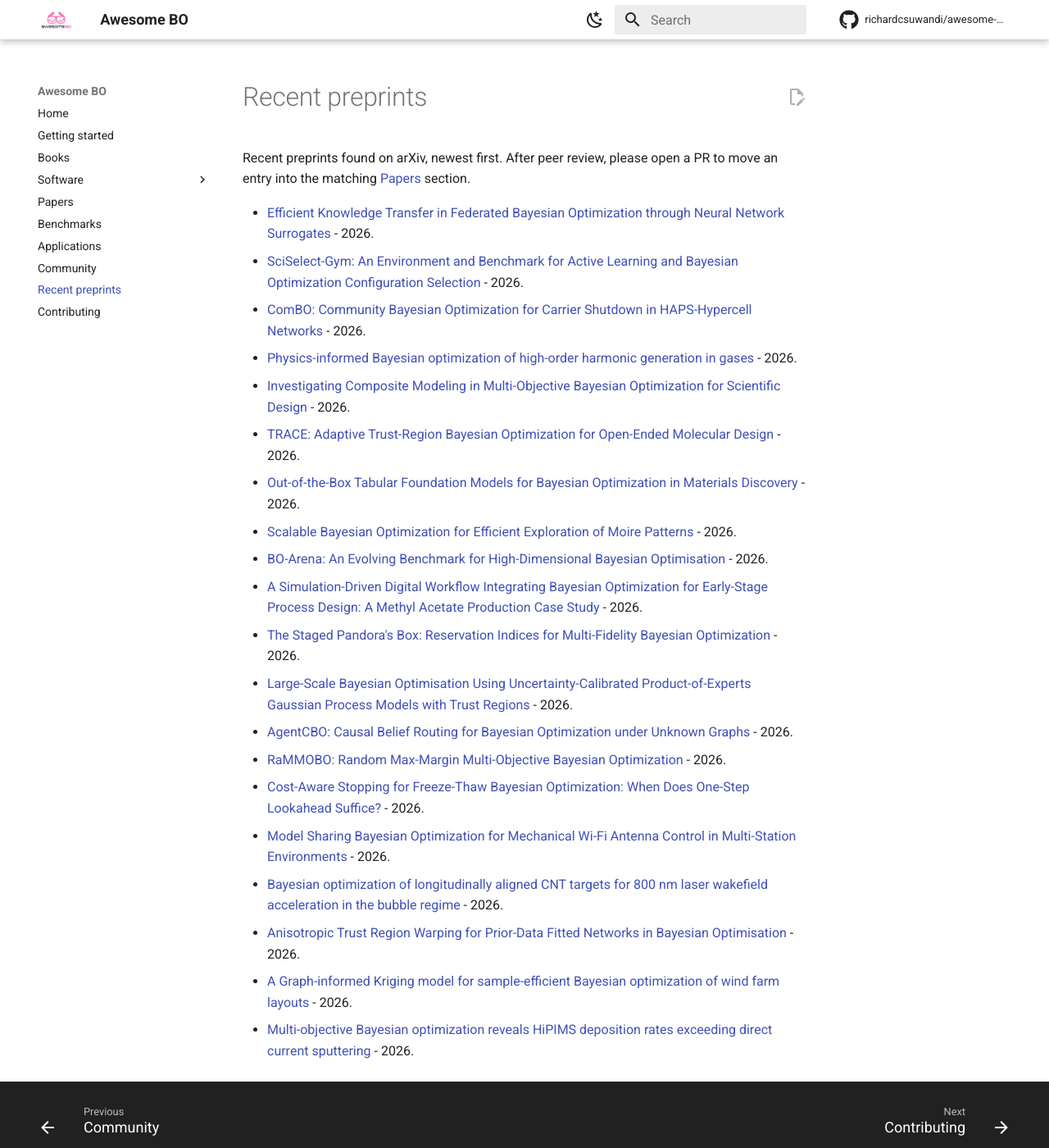
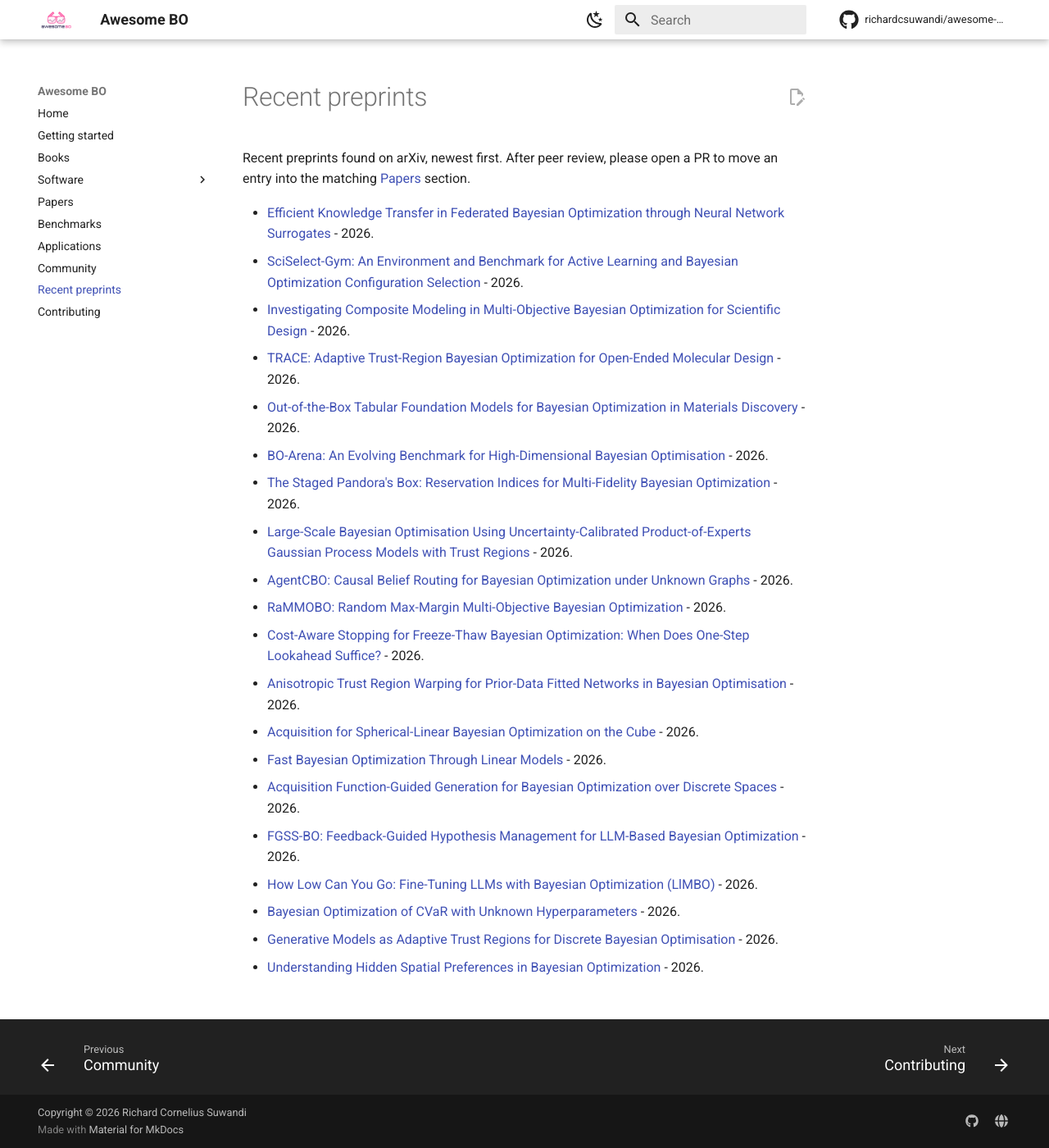
Before and after one commit to richardcsuwandi/awesome-bo, an MkDocs documentation site: the page built from docs/preprints.md, in a window 1280 px wide and 1400 px high. Shown: the whole window at 82% size. Built offline with MkDocs 1.6.1 and Material for MkDocs 9.7.7, drawn with Linux system fonts in a browser that asks for light colours; comment, search, counter and statistics services are not loaded.

Commit message:
Keep only this week's method preprints
Drop the application papers from the weekly suggestions. Keep the
method and benchmark additions, restore the newest method entries
from main, and roll off the oldest to stay at 20.

Co-authored-by: Richard Cornelius Suwandi <richardcsuwandi@users.noreply.github.com>

```diff
--- a/docs/preprints.md
+++ b/docs/preprints.md
@@ -4,21 +4,21 @@ Recent preprints found on arXiv, newest first. After peer review, please open a
 
 - [Efficient Knowledge Transfer in Federated Bayesian Optimization through Neural Network Surrogates](https://arxiv.org/abs/2611.15707) - 2026.
 - [SciSelect-Gym: An Environment and Benchmark for Active Learning and Bayesian Optimization Configuration Selection](https://arxiv.org/abs/2611.15154) - 2026.
-- [ComBO: Community Bayesian Optimization for Carrier Shutdown in HAPS-Hypercell Networks](https://arxiv.org/abs/2611.14761) - 2026.
-- [Physics-informed Bayesian optimization of high-order harmonic generation in gases](https://arxiv.org/abs/2611.14119) - 2026.
 - [Investigating Composite Modeling in Multi-Objective Bayesian Optimization for Scientific Design](https://arxiv.org/abs/2611.13565) - 2026.
 - [TRACE: Adaptive Trust-Region Bayesian Optimization for Open-Ended Molecular Design](https://arxiv.org/abs/2611.12591) - 2026.
 - [Out-of-the-Box Tabular Foundation Models for Bayesian Optimization in Materials Discovery](https://arxiv.org/abs/2611.12491) - 2026.
-- [Scalable Bayesian Optimization for Efficient Exploration of Moire Patterns](https://arxiv.org/abs/2611.12010) - 2026.
 - [BO-Arena: An Evolving Benchmark for High-Dimensional Bayesian Optimisation](https://arxiv.org/abs/2611.10198) - 2026.
-- [A Simulation-Driven Digital Workflow Integrating Bayesian Optimization for Early-Stage Process Design: A Methyl Acetate Production Case Study](https://arxiv.org/abs/2611.03673) - 2026.
 - [The Staged Pandora's Box: Reservation Indices for Multi-Fidelity Bayesian Optimization](https://arxiv.org/abs/2611.02722) - 2026.
 - [Large-Scale Bayesian Optimisation Using Uncertainty-Calibrated Product-of-Experts Gaussian Process Models with Trust Regions](https://arxiv.org/abs/2611.01984) - 2026.
 - [AgentCBO: Causal Belief Routing for Bayesian Optimization under Unknown Graphs](https://arxiv.org/abs/2611.01317) - 2026.
 - [RaMMOBO: Random Max-Margin Multi-Objective Bayesian Optimization](https://arxiv.org/abs/2611.00312) - 2026.
 - [Cost-Aware Stopping for Freeze-Thaw Bayesian Optimization: When Does One-Step Lookahead Suffice?](https://arxiv.org/abs/2610.42085) - 2026.
-- [Model Sharing Bayesian Optimization for Mechanical Wi-Fi Antenna Control in Multi-Station Environments](https://arxiv.org/abs/2610.41469) - 2026.
-- [Bayesian optimization of longitudinally aligned CNT targets for 800 nm laser wakefield acceleration in the bubble regime](https://arxiv.org/abs/2610.38810) - 2026.
 - [Anisotropic Trust Region Warping for Prior-Data Fitted Networks in Bayesian Optimisation](https://arxiv.org/abs/2610.37737) - 2026.
-- [A Graph-informed Kriging model for sample-efficient Bayesian optimization of wind farm layouts](https://arxiv.org/abs/2610.35975) - 2026.
-- [Multi-objective Bayesian optimization reveals HiPIMS deposition rates exceeding direct current sputtering](https://arxiv.org/abs/2610.35535) - 2026.
+- [Acquisition for Spherical-Linear Bayesian Optimization on the Cube](https://arxiv.org/abs/2610.32628) - 2026.
+- [Fast Bayesian Optimization Through Linear Models](https://arxiv.org/abs/2610.29580) - 2026.
+- [Acquisition Function-Guided Generation for Bayesian Optimization over Discrete Spaces](https://arxiv.org/abs/2610.22763) - 2026.
+- [FGSS-BO: Feedback-Guided Hypothesis Management for LLM-Based Bayesian Optimization](https://arxiv.org/abs/2610.21246) - 2026.
+- [How Low Can You Go: Fine-Tuning LLMs with Bayesian Optimization (LlMBO)](https://arxiv.org/abs/2610.18504) - 2026.
+- [Bayesian Optimization of CVaR with Unknown Hyperparameters](https://arxiv.org/abs/2610.18306) - 2026.
+- [Generative Models as Adaptive Trust Regions for Discrete Bayesian Optimisation](https://arxiv.org/abs/2610.16992) - 2026.
+- [Understanding Hidden Spatial Preferences in Bayesian Optimization](https://arxiv.org/abs/2610.14696) - 2026.
```
Also changed, not shown: README.md (+8 -8 lines).
